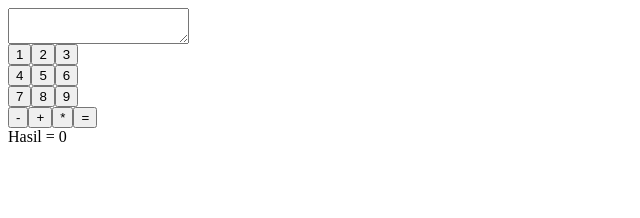
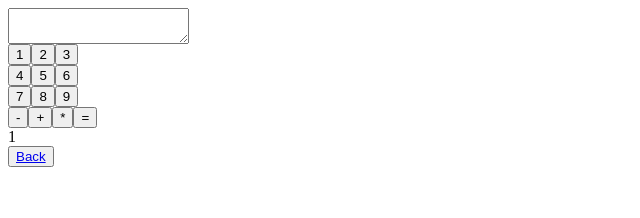
Before and after one commit to henrywicaksono12/latihan-calculator-angular, an Angular app: page /result/1 in a window 1280 px wide. Before the commit this address led to /. Shown: the top 218 px of the page, without its empty margins (0-640 px from the left). Built offline with nearby package versions, Linux system fonts and the light colour scheme.

Commit message:
Commit Back

```diff
--- a/src/app/app.component.html
+++ b/src/app/app.component.html
@@ -22,6 +22,4 @@
   <br>
 </div>
 
-Hasil = {{res}}
-
 <router-outlet></router-outlet>
--- a/src/app/app.module.ts
+++ b/src/app/app.module.ts
@@ -9,7 +9,7 @@ import { ResultComponent } from './result/result.component';
 import { Routes, RouterModule } from '@angular/router';
 
 const ROUTES:Routes = [
-  { path:'result', component : ResultComponent}
+  { path:'result/:res', component : ResultComponent}
 ]
 
 @NgModule({
--- a/src/app/result/result.component.html
+++ b/src/app/result/result.component.html
@@ -1 +1,3 @@
-Hasil = {{res}}
+{{res}}
+<br>
+<button><a href="../">Back</a></button>
--- a/src/app/result/result.component.ts
+++ b/src/app/result/result.component.ts
@@ -1,5 +1,4 @@
 import { Component, OnInit } from '@angular/core';
-import { AppComponent } from '../app.component';
 import { ActivatedRoute } from '@angular/router';
 
 @Component({
@@ -9,12 +8,11 @@ import { ActivatedRoute } from '@angular/router';
 })
 export class ResultComponent implements OnInit {
 
-  constructor(private appComponent:AppComponent, private route:ActivatedRoute) { }
+  constructor( private route:ActivatedRoute) { }
 
   res = "";
 
   ngOnInit() {
      this.res = this.route.snapshot.paramMap.get('res');
   }
-
 }
```
Also changed, not shown: src/app/app.component.ts (line endings or trailing spaces).
